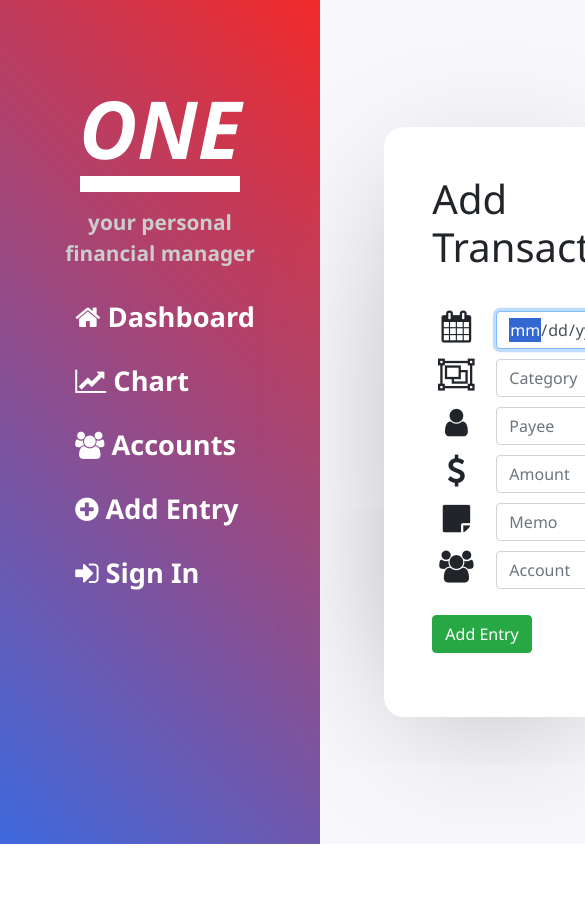
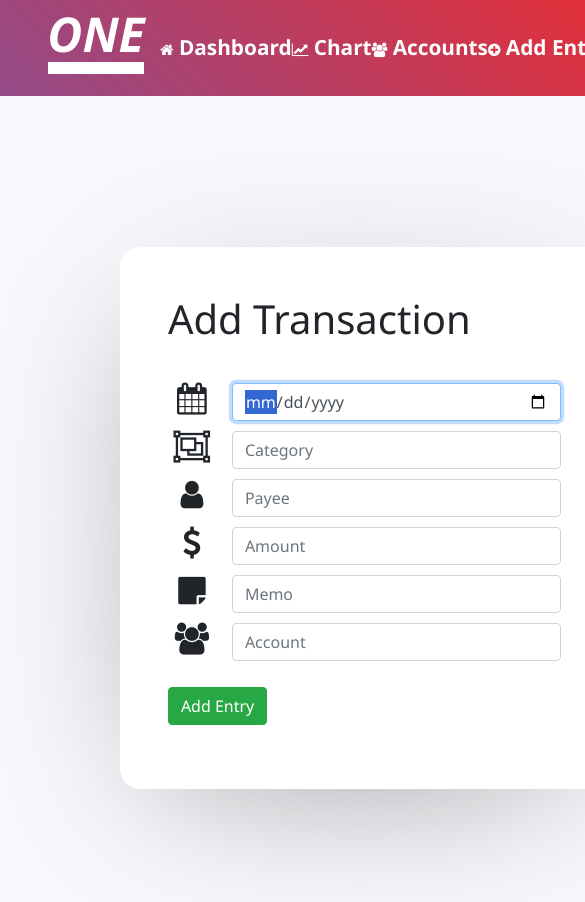
Before and after one commit to han-steve/ONE, a Vue app in the folder hackathon/: page /#/add in a window 390 px wide. Shown: the top 902 px of the page, 585 px wide, since content can reach past the window. Before the commit the page ends 844 px from the top, so only its background shows below. Built offline with nearby package versions, Linux system fonts and the light colour scheme; what vuefire would draw is missing.

Commit message:
tablet layout

```diff
--- a/hackathon/src/App.vue
+++ b/hackathon/src/App.vue
@@ -23,4 +23,13 @@
     grid-template-columns: 20em auto;
     grid-template-areas: "navTpl dashboard";
   }
+
+  @media only screen and (max-width: 1100px) {
+  #app {
+    grid-template-columns: auto;
+    grid-template-rows: 6em auto;
+    grid-template-areas: "navTpl"
+                        "dashboard";
+  }
+}
 </style>
--- a/hackathon/src/components/AddEntry.vue
+++ b/hackathon/src/components/AddEntry.vue
@@ -155,4 +155,5 @@ h1 {
 button {
   margin: 1em auto;
 }
+
 </style>
--- a/hackathon/src/components/Dashboard.vue
+++ b/hackathon/src/components/Dashboard.vue
@@ -39,7 +39,7 @@
         </div>
         <hr/>
           <ul>
-            <div style="height: 38vh;overflow:scroll;background-color: ghostwhite">
+            <div id="data">
               <li v-for="transaction of filteredList" v-bind:key="transaction['.key']">
                 <div class="rows">
                   <div class="date">{{transaction.date}}</div>
@@ -222,4 +222,29 @@ i {
   font-size: 1.2em;
   color: #878b9d;
 }
+#data{
+  height: 38vh;
+  overflow:scroll;
+}
+
+@media only screen and (max-width: 1100px) {
+  main{
+    height: 85vh;
+    border-radius: 1em;
+    margin: 0 5vw;
+    width: 90vw;
+  }
+  .container {
+    margin: 0;
+  }
+  .datepicker {
+  width: auto;
+  }
+  .search {
+  width: auto;
+  }
+  #data{
+    height: 35vh;
+  }
+}
 </style>
--- a/hackathon/src/components/Login.vue
+++ b/hackathon/src/components/Login.vue
@@ -81,4 +81,12 @@
           box-shadow: -5px 29px 162px -54px grey;
 
     }
+    @media only screen and (max-width: 1100px) {
+  main{
+    height: 85vh;
+    border-radius: 1em;
+    margin: 0 5vw;
+    background-color: transparent;
+  }
+}
 </style>
--- a/hackathon/src/components/NavTpl.vue
+++ b/hackathon/src/components/NavTpl.vue
@@ -1,30 +1,46 @@
 
 <template>
+  <div id="background">
     <div id="nav-bar">
       <div id="logo">
         <h1>ONE</h1>
         <div id="rectangle"></div>
       </div>
-    <p id="subtitle">your personal<br/>financial manager</p>
+      <p id="subtitle">your personal
+        <br>financial manager
+      </p>
       <div id="nav">
-      <div>
-        <a class="navbar-brand" @click="dashboard()"><i class="fa fa-home"></i> Dashboard </a>
+        <div class="nav-options">
+          <a class="navbar-brand" @click="dashboard()">
+            <i class="fa fa-home"></i> Dashboard
+          </a>
         </div>
         <!--<div>-->
         <!--<a class="navbar-brand" :href="`#/`"><i class="fa fa-shopping-cart" aria-hidden="true"></i> Transactions </a>-->
         <!--</div>-->
-      <div>
-        <a class="navbar-brand" @click="chart()"><i class="fa fa-line-chart" aria-hidden="true"></i> Chart </a>
+        <div class="nav-options">
+          <a class="navbar-brand" @click="chart()">
+            <i class="fa fa-line-chart" aria-hidden="true"></i> Chart
+          </a>
         </div>
-      <div>
-        <a class="navbar-brand" @click="account()"><i class="fa fa-users" aria-hidden="true"></i> Accounts </a>
+        <div class="nav-options">
+          <a class="navbar-brand" @click="account()">
+            <i class="fa fa-users" aria-hidden="true"></i> Accounts
+          </a>
         </div>
-      <div>
-        <a class="navbar-brand" @click="addEntry()"><i class="fa fa-plus-circle" aria-hidden="true"></i> Add Entry</a>
+        <div class="nav-options">
+          <a class="navbar-brand" @click="addEntry()">
+            <i class="fa fa-plus-circle" aria-hidden="true"></i> Add Entry
+          </a>
         </div>
         <div onload="refresh()">
-        <a id="in" class="navbar-brand" @click="signin()"><i class="fa fa-sign-in" aria-hidden="true"></i> Sign In</a>
-        <a id="out" style="display: none" class="navbar-brand" @click="signout()"><i class="fa fa-sign-out" aria-hidden="true"></i> Sign Out</a>
+          <a id="in" class="navbar-brand" @click="signin()">
+            <i class="fa fa-sign-in" aria-hidden="true"></i> Sign In
+          </a>
+          <a id="out" style="display: none" class="navbar-brand" @click="signout()">
+            <i class="fa fa-sign-out" aria-hidden="true"></i> Sign Out
+          </a>
+        </div>
       </div>
     </div>
   </div>
@@ -32,50 +48,41 @@
 
 <script>
 export default {
-    name: 'navTpl',
+  name: "navTpl",
   mounted() {
     this.refresh();
   },
   methods: {
     dashboard() {
-            if(Window.states.username === '')
-                this.$router.push({path: '/'});
-            else
-                this.$router.push({path: '/dashboard'});
+      if (Window.states.username === "") this.$router.push({ path: "/" });
+      else this.$router.push({ path: "/dashboard" });
     },
     chart() {
-            if(Window.states.username === '')
-                this.$router.push({path: '/'});
-            else
-                this.$router.push({path: '/chart'});
+      if (Window.states.username === "") this.$router.push({ path: "/" });
+      else this.$router.push({ path: "/chart" });
     },
     account() {
-            if(Window.states.username === '')
-                this.$router.push({path: '/'});
-            else
-                this.$router.push({path: '/accounts'});
+      if (Window.states.username === "") this.$router.push({ path: "/" });
+      else this.$router.push({ path: "/accounts" });
     },
     addEntry() {
-            if(Window.states.username === '')
-                this.$router.push({path: '/'});
-            else
-                this.$router.push({path: '/add'});
+      if (Window.states.username === "") this.$router.push({ path: "/" });
+      else this.$router.push({ path: "/add" });
     },
     signin() {
-            this.$router.push({path: '/'});
+      this.$router.push({ path: "/" });
     },
     signout() {
-            Window.states.username = '';
-            this.$router.push({path: '/'});
+      Window.states.username = "";
+      this.$router.push({ path: "/" });
     },
     refresh() {
-            setInterval(function(){
-                var out = Window.states.username === '';
+      setInterval(function() {
+        var out = Window.states.username === "";
         if (out) {
           document.getElementById("in").style.display = "block";
           document.getElementById("out").style.display = "none";
-                }
-                else {
+        } else {
           document.getElementById("in").style.display = "none";
           document.getElementById("out").style.display = "block";
         }
@@ -87,7 +94,11 @@
 
 <style scoped>
 #nav-bar {
-    background: linear-gradient(45deg, rgba(62,105,221,1) 0%, rgba(241,42,42,1) 100%);
+  background: linear-gradient(
+    45deg,
+    rgba(62, 105, 221, 1) 0%,
+    rgba(241, 42, 42, 1) 100%
+  );
   height: 100vh;
   width: 100%;
 }
@@ -109,19 +120,19 @@
   margin: 0 auto;
 }
 #subtitle {
-    margin-top: .7em;
+  margin-top: 0.7em;
   text-align: center;
   font-size: 1.3em;
   font-weight: 600;
   color: #ccc;
 }
-  #nav{
+#nav {
   margin-top: 5%;
   display: grid;
   grid-template-rows: repeat(auto);
   height: 20em;
 }
-  #nav div{
+#nav div {
   display: grid;
   align-content: center;
   padding: auto;
@@ -132,7 +143,7 @@
   color: white;
 }
 #nav div:hover {
-    background-color: #F7F7FC;
+  background-color: #f7f7fc;
   color: black;
   font-weight: 700;
 }
@@ -159,4 +170,63 @@
   width: 80%;
   position: relative;
 }
+
+@media only screen and (max-width: 1100px) {
+  #background {
+    background: linear-gradient(
+      45deg,
+      rgba(62, 105, 221, 1) 0%,
+      rgba(241, 42, 42, 1) 100%
+    );
+    height: 100vh;
+    width: 100%;
+  }
+  #nav-bar {
+    display: grid;
+    background: transparent;
+    height: 6em;
+    grid-template-columns: 10em auto;
+  }
+  #nav {
+    margin: 0;
+    padding: 0;
+    height: 6em;
+    grid-template-rows: auto;
+    grid-template-columns: repeat(5, 1fr);
+    align-content: center;
+    align-items: center;
+    margin-right: 2em;
+  }
+  #subtitle {
+    display: none;
+  }
+  #logo {
+    padding: 0;
+    margin: 0;
+    margin-left:2em;
+  }
+  #logo h1 {
+    font-size: 3em;
+    margin-top: .1em;
+  }
+  #rectangle {
+    width: 6em;
+    height:.7em;
+  }
+  #nav div {
+    padding: 0;
+    display: block;
+    padding: 0;
+    font-size: 1.3em;
+    text-align: center;
+  }
+  .fa {
+    font-size: .7em;
+  }
+  .navbar-brand {
+    margin: 0;
+    text-align: center;
+  }
+}
+
 </style>
--- a/hackathon/src/components/SignUp.vue
+++ b/hackathon/src/components/SignUp.vue
@@ -73,4 +73,12 @@ h2 {
 input {
     margin-bottom: 1em;
 }
+@media only screen and (max-width: 1100px) {
+  main{
+    height: 85vh;
+    border-radius: 1em;
+    margin: 0 5vw;
+    background-color: transparent;
+  }
+}
 </style>
```
Lines whose indentation alone changed are shown as unchanged.
